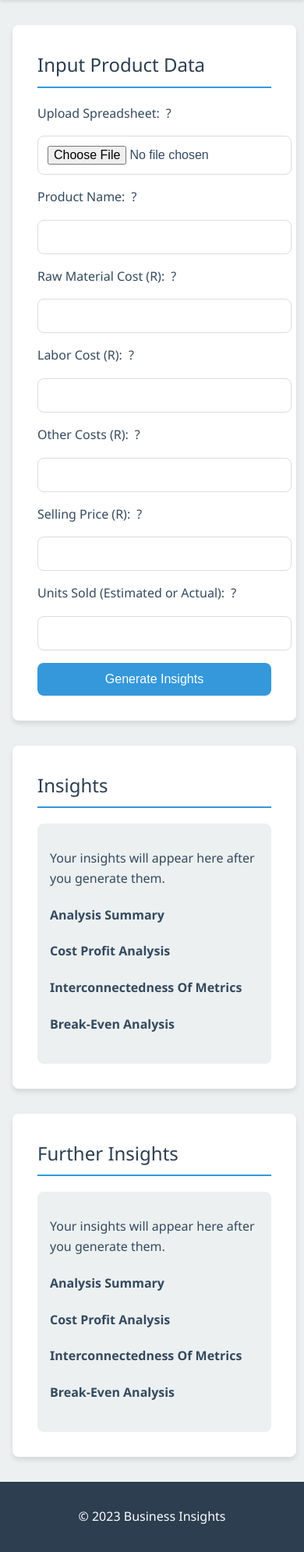
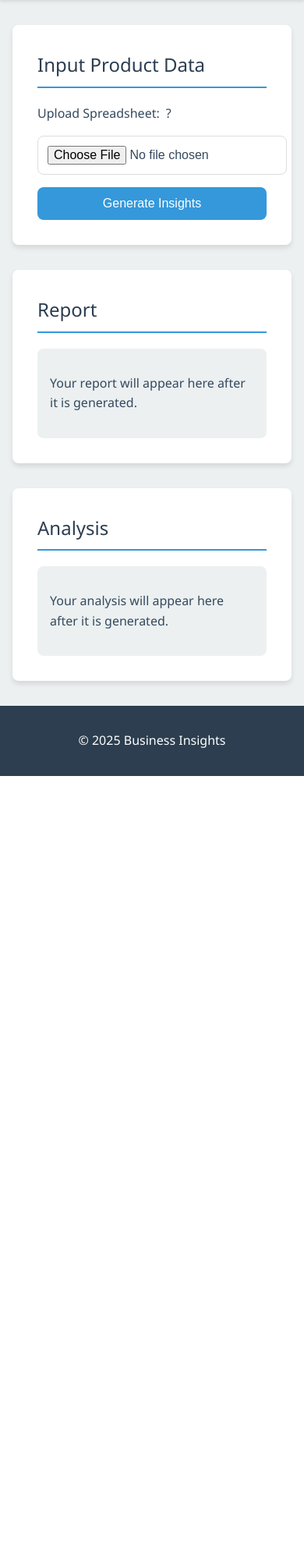
Before and after one commit to Real4real2021/Calender-using-Microsoft-Python, a Flask app: page / in a window 390 px wide. Shown: the part 150-2140 px from the top of the page at 78% size. After the commit the page ends 1145 px from the top, so only its background shows below. Run offline with Flask 3, Linux system fonts and the light colour scheme; some libraries are stand-ins or nearby versions.

Commit message:
initial commit

```diff
--- a/main.py
+++ b/main.py
@@ -111,4 +111,4 @@ def dashboard():
     return jsonify({'response': result})
 
 if __name__ == "__main__":
-    app.run(debug=True)
+    app.run(debug=True,host='0.0.0.0',port=5000)
--- a/templates/index.html
+++ b/templates/index.html
@@ -6,12 +6,12 @@
     <title>Business Product Insight</title>
     <style>
         :root {
-        --primary-color: #3498db;
-        --secondary-color: #2c3e50;
-        --accent-color: #e74c3c;
-        --background-color: #ecf0f1;
-        --text-color: #34495e;
-        --border-radius: 8px;
+    --primary-color: #3498db;
+    --secondary-color: #2c3e50;
+    --accent-color: #e74c3c;
+    --background-color: #ecf0f1;
+    --text-color: #34495e;
+    --border-radius: 8px;
     }
 
     body {
@@ -37,12 +37,34 @@
         letter-spacing: 1px;
     }
 
+    nav ul {
+        list-style-type: none;
+        padding: 0;
+        display: flex;
+        justify-content: center;
+        margin-top: 1rem;
+    }
+
+    nav ul li {
+        margin: 0 1rem;
+    }
+
+    nav ul li a {
+        color: white;
+        text-decoration: none;
+        transition: color 0.3s ease;
+    }
+
+    nav ul li a:hover {
+        color: var(--primary-color);
+    }
+
     main {
         max-width: 1200px;
         margin: 2rem auto;
         padding: 0 1rem;
-        display: flex;
-        flex-wrap: wrap;
+        display: grid;
+        grid-template-columns: repeat(auto-fit, minmax(300px, 1fr));
         gap: 2rem;
     }
 
@@ -51,8 +73,6 @@
         border-radius: var(--border-radius);
         box-shadow: 0 4px 6px rgba(0,0,0,0.1);
         padding: 2rem;
-        flex: 1;
-        min-width: 300px;
     }
 
     h2 {
@@ -120,6 +140,8 @@
         border-radius: var(--border-radius);
         padding: 1rem;
         margin-top: 1rem;
+        max-height: 400px;
+        overflow-y: auto;
     }
 
     footer {
@@ -161,7 +183,7 @@
 
     @media (max-width: 768px) {
         main {
-            flex-direction: column;
+            grid-template-columns: 1fr;
         }
     }
     </style>
@@ -211,6 +233,10 @@
 
 
         function sendMessage(message) {
+
+            insightsResults.innerHTML = '<p>Generating insights...</p>';
+            futherInsight.innerHTML = '<p>Analyzing data...</p>';
+
             fetch('/chat', {
                 method: 'POST',
                 headers: {
@@ -221,34 +247,51 @@
             .then(response => response.json())
             .then(response => {
                console.log(response);
-                let keyFindingsHtml = `
-                ${response.message.analysis_summary.key_findings.map(item => `<li>Key Findings: ${item}</li>`).join('')}
-                <li>Overall Health: ${response.message.analysis_summary.overall_health}</li>
-                `
-                let costBenefitAnalysisHtml = `
-                <li>Contribution Margin:${response.message.cost_profit_analysis.contribution_margin}</li>
-                <li>Profit Per Unit:${response.message.cost_profit_analysis.profit_per_unit}</li>
-                ${response.message.cost_profit_analysis.recommendations.map(item => `<li>Recommendation${item}</li>`).join('')}
-                <li>Total Cost Per Unit:${response.message.cost_profit_analysis.total_cost_per_unit}</li>
-                <li>Variable Cost Per Unit${response.message.cost_profit_analysis.variable_cost_per_unit}</li>
-                `
-               let interconnectednessOfMetricsHTML = `
-               <li>Notes: ${response.message.interconnectedness.notes}</li>
-               `
+                let insightsHTML = `
+                    <h4>Cost Profit Analysis</h4>
+                    <li>${response.message.cost_profit_analysis.contribution_margin}% Contribution Margin</li>
+                    <li>R ${response.message.cost_profit_analysis.profit_per_unit} Profit per Unit</li>
+                    <li>R ${response.message.cost_profit_analysis.total_cost_per_unit} Total Cost per Unit</li>
+                    <li>R ${response.message.cost_profit_analysis.variable_cost_per_unit} Variable Cost per Unit</li>
 
-               let revenueBreakEvenAnalysisHTML = `
-               <li>Break Even Point Units: ${response.message.revenue_break_even_analysis.break_even_point_units}</li>
-               <li>Fixed Costs: ${response.message.revenue_break_even_analysis.fixed_costs}</li>
-               <li>Profit Margin:${response.message.revenue_break_even_analysis.profit_margin}</li>
-               ${response.message.revenue_break_even_analysis.recommendations.map(item => `<li>Recommendations:${item}</li>`).join('')}
-               <li>Total Profits: ${response.message.revenue_break_even_analysis.total_profit}</li>
-               <li>Total Revenue${response.message.revenue_break_even_analysis.total_revenue}</li>
-               `
+                    <h4>Revenue Break Even Analysis</h4>
+                    <li>${response.message.revenue_break_even_analysis.break_even_point_units} Break Even Point Units</li>
+                    <li>R ${response.message.revenue_break_even_analysis.fixed_costs} Fixed Costs</li>
+                    <li>R ${response.message.revenue_break_even_analysis.total_profit} Total Profit</li>
+                    <li>R ${response.message.revenue_break_even_analysis.total_revenue} Total Revenue</li>
+                    <li>R ${response.message.revenue_break_even_analysis.profit_margin}% Profit Margin</li>
+                    `;
 
-                keyFindings.innerHTML += keyFindingsHtml
-                InterconnectednessOfMetrics.innerHTML += interconnectednessOfMetricsHTML
-                breakEvenAnalysis.innerHTML += revenueBreakEvenAnalysisHTML
-                CostProfitAnalysis.innerHTML += costBenefitAnalysisHtml
+                    let furtherInsightHTML = `
+                    <h4>Analysis Summary</h4>
+                    <li>${response.message.analysis_summary.overall_health} Overall Health</li>
+                    <li>${response.message.analysis_summary.key_findings}</li>
+
+                    <h4>Interconnectedness</h4>
+                    <li>${response.message.interconnectedness.notes}</li>
+
+                    <h4>Cost Profit Analysis Recommendations</h4>
+                    ${response.message.cost_profit_analysis.recommendations.map(recommendation => `
+                        <h5>Advice</h5>
+                        <li>${recommendation.advice}</li>
+                        <h5>Area</h5>
+                        <li>${recommendation.area}</li>
+                        <h5>Impact</h5>
+                        <li>${recommendation.impact}</li>
+                    `).join('')}
+
+                    <h4>Break Even Analysis Recommendations</h4>
+                    ${response.message.revenue_break_even_analysis.recommendations.map(recommendation => `
+                        <h5>Advice</h5>
+                        <li>${recommendation.advice}</li>
+                        <h5>Area</h5>
+                        <li>${recommendation.area}</li>
+                        <h5>Impact</h5>
+                        <li>${recommendation.impact}</li>
+                    `).join('')}
+                    `
+                    insightsResults.innerHTML = insightsHTML;
+                    futherInsight.innerHTML = furtherInsightHTML;
 
                 if (response.js_code) {
                     eval(response.js_code);
@@ -275,7 +318,7 @@
                 </label>
                 <input type="file" id="spreadsheet-upload" name="spreadsheet-upload" accept=".xlsx,.xls">
 
-                <label for="product-name">
+                <!-- <label for="product-name">
                     Product Name:
                     <div class="tooltip">?
                         <span class="tooltiptext">Enter the name of your product</span>
@@ -321,77 +364,29 @@
                         <span class="tooltiptext">Enter the number of units sold or estimated to be sold</span>
                     </div>
                 </label>
-                <input type="number" id="units-sold" name="units-sold" required>
+                <input type="number" id="units-sold" name="units-sold" required> -->
 
                 <button type="button" id="calculate-button">Generate Insights</button>
             </form>
         </section>
 
         <section id="insights-section">
-            <h2>Insights</h2>
+            <h2>Report</h2>
             <div class="insight-div" id="insights-results">
-                <p>Your insights will appear here after you generate them.</p>
-                <div id="Analysis Summary">
-                    <h4>Analysis Summary</h4>
-                    <div id="key_findings">
-
-                    </div>
-                </div>
-                <div id="Cost Profit Analysis">
-                    <h4>Cost Profit Analysis</h4>
-                    <div id="cost_profit_analysis">
-
-                    </div>
-                </div>
-                <div id="Interconnectedness Of Metrics">
-                    <h4>Interconnectedness Of Metrics</h4>
-                    <div id="interconnectedness_of_metrics">
-
-                    </div>
-                </div>
-                <div id="Break-Even Analysis">
-                    <h4>Break-Even Analysis</h4>
-                    <div id="break_even_analysis">
-
-                    </div>
-                </div>
+                <p>Your report will appear here after it is generated.</p>
             </div>
         </section>
 
         <section id="insights-section">
-            <h2>Further Insights</h2>
+            <h2>Analysis</h2>
             <div class="insight-div" id="further-insight">
-                <p>Your insights will appear here after you generate them.</p>
-                <div id="Analysis Summary">
-                    <h4>Analysis Summary</h4>
-                    <div id="key_findings">
-
-                    </div>
-                </div>
-                <div id="Cost Profit Analysis">
-                    <h4>Cost Profit Analysis</h4>
-                    <div id="cost_profit_analysis">
-
-                    </div>
-                </div>
-                <div id="Interconnectedness Of Metrics">
-                    <h4>Interconnectedness Of Metrics</h4>
-                    <div id="interconnectedness_of_metrics">
-
-                    </div>
-                </div>
-                <div id="Break-Even Analysis">
-                    <h4>Break-Even Analysis</h4>
-                    <div id="break_even_analysis">
-
-                    </div>
-                </div>
+                <p>Your analysis will appear here after it is generated.</p>
             </div>
         </section>
     </main>
 
     <footer>
-        <p>&copy; 2023 Business Insights</p>
+        <p>&copy; 2025 Business Insights</p>
     </footer>
 </body>
 </html>
```
Also changed, not shown: pmwhitepaper.md (added, +60 -0 lines), test.html (+36 -12 lines), 1 other file.
